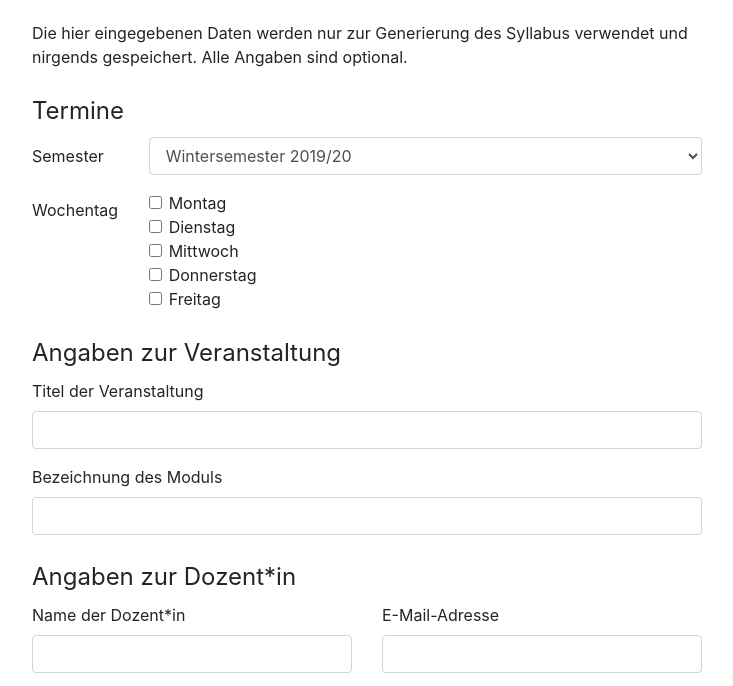
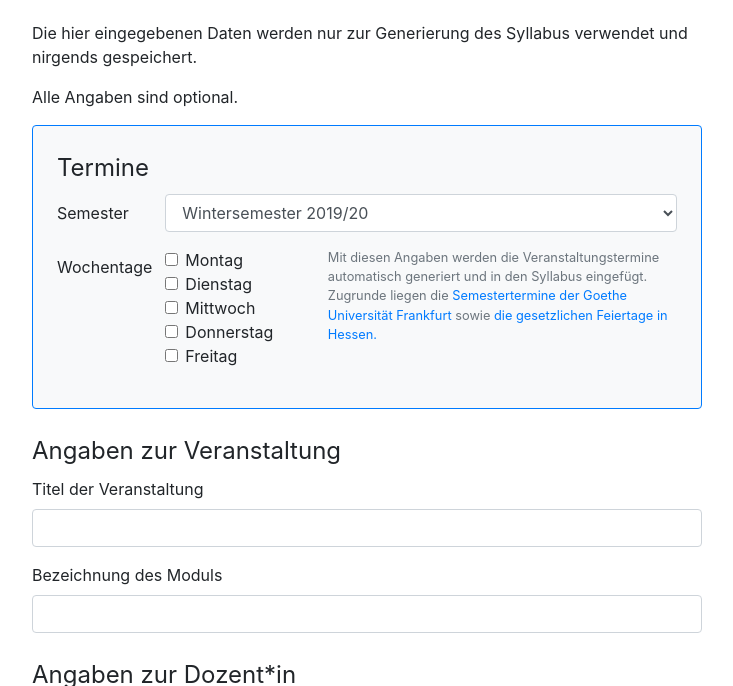
Before and after one commit to ktiu/sylgen, a plain HTML site: page index.html in a window 1280 px wide. Shown: the part 99-785 px from the top of the page, without its empty margins (273-1006 px from the left). Drawn offline with nearby package versions, Linux system fonts and the light colour scheme; a script that the page names is missing; files whose address does not match are found by name.

Commit message:
design: termine jetzt noch zentraler

```diff
--- a/index.html
+++ b/index.html
@@ -13,8 +13,10 @@
   <body>
     <div class="container">
       <h1 class="mt-5">Syllabus-Generator</h1>
-        <p class="mt-4">Die hier eingegebenen Daten werden nur zur Generierung des Syllabus verwendet und nirgends gespeichert. Alle Angaben sind optional.</p>
-        <legend class="mt-4">Termine</legend>
+        <p class="mt-4">Die hier eingegebenen Daten werden nur zur Generierung des Syllabus verwendet und nirgends gespeichert.</p>
+        <p>Alle Angaben sind optional.</p>
+        <div class="p-4 rounded border border-primary bg-light">
+          <legend>Termine</legend>
           <div class="form-group row">
             <label for="term" class="col-sm-2 col-form-label">Semester</label>
             <div class="col-sm-10">
@@ -24,8 +26,8 @@
             </div>
           </div>
           <div class="form-group row">
-          <label class="col-sm-2 col-form-label">Wochentag</label><br/>
-          <div class="col-sm-10">
+            <label class="col-sm-2 col-form-label">Wochentage</label><br/>
+            <div class="col-sm-3">
               <div class="form-check">
                 <input class="form-check-input" type="checkbox" name="weekdays[]" id="monday" value=1>
                 <label class="form-check-label" for="monday">Montag</label>
@@ -46,6 +48,10 @@
                 <input class="form-check-input" type="checkbox" name="weekdays[]" id="friday" value=5>
                 <label class="form-check-label" for="friday">Freitag</label>
               </div>
+            </div>
+            <small class="col-sm-7 text-muted">
+              Mit diesen Angaben werden die Veranstaltungstermine automatisch generiert und in den Syllabus eingefügt. Zugrunde liegen die <a href="https://www.uni-frankfurt.de/58757965/Kommende_Semester">Semestertermine der Goethe Universität Frankfurt</a> sowie <a href="https://innen.hessen.de/buerger-staat/gesetzliche-feiertage"> die gesetzlichen Feiertage in Hessen.</a>
+            </small>
           </div>
         </div>
         <div class="form-group">
```
Lines whose indentation alone changed are shown as unchanged.
